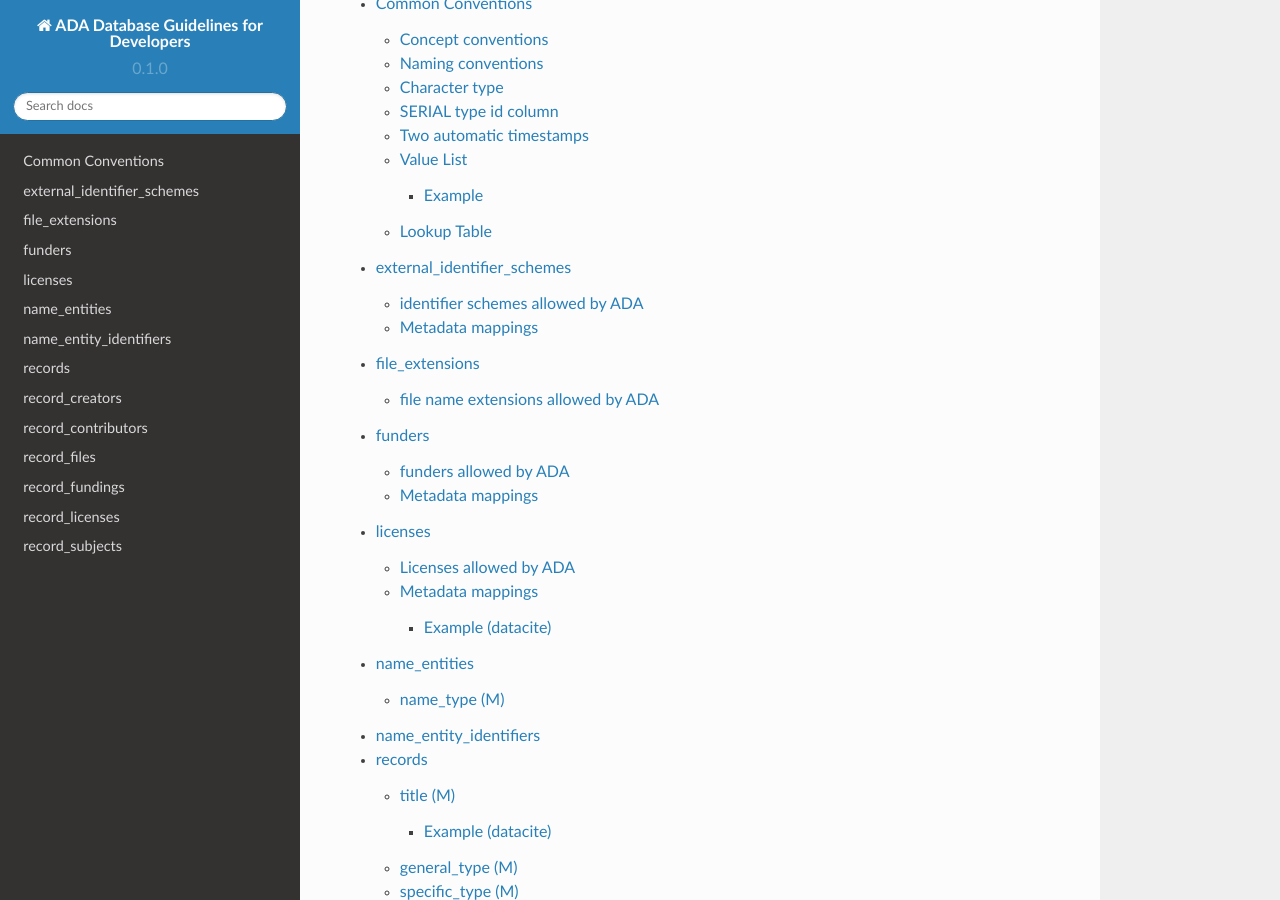
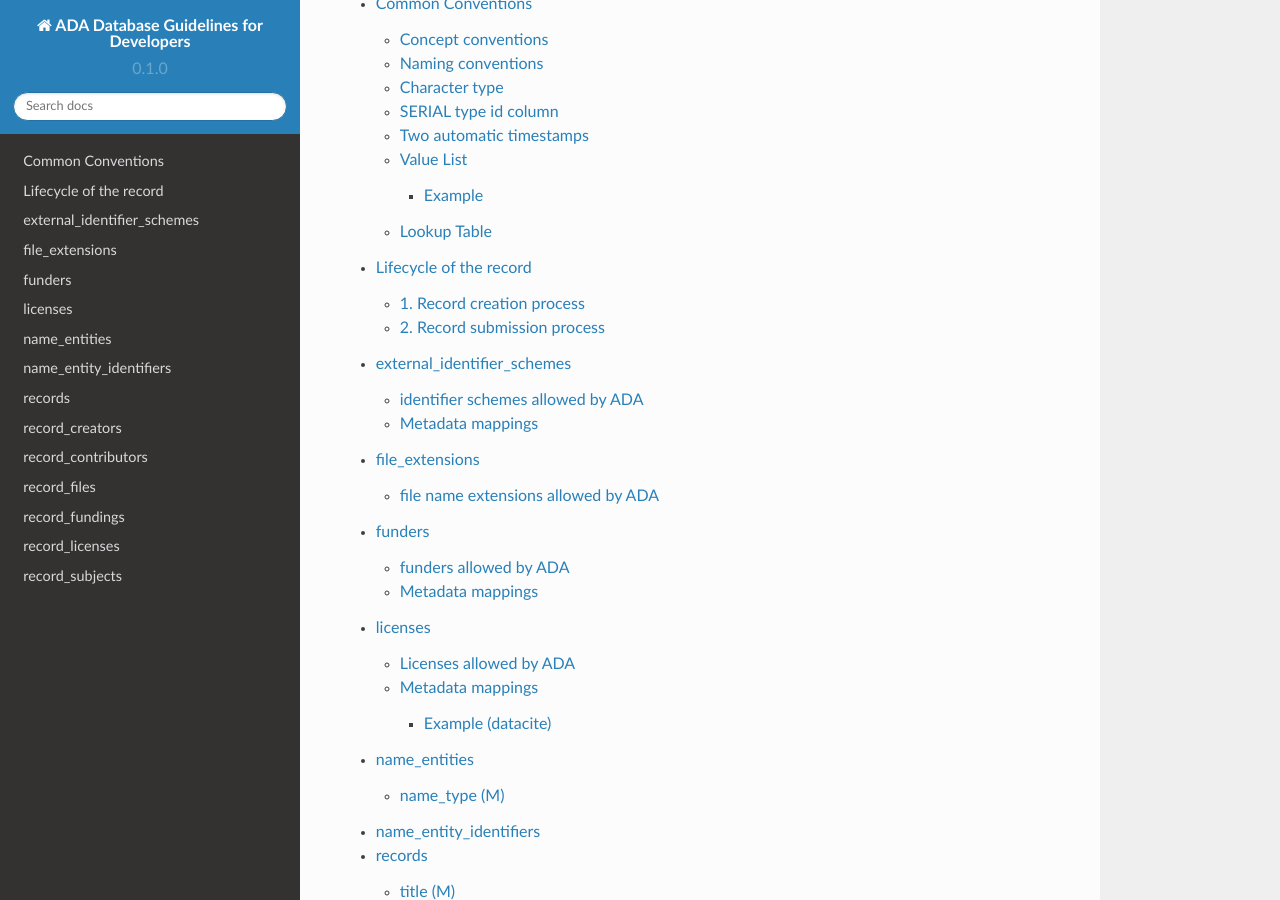
Before and after one commit to amds-ldeo/ada-db-spec, a Sphinx documentation site: the page built from docs/source/index.rst, in a window 1280 px wide and 900 px high, scrolled down 373 px. Built offline with Sphinx 7.4.7 and the Read the Docs theme 2.0.0, drawn with Linux system fonts in a browser that asks for light colours; pages that are not in the unit, such as notebooks, are missing from menus; some of the changed lines change nothing that is shown.

Commit message:
add lifecycle_of_record.rst

```diff
--- a/docs/source/index.rst
+++ b/docs/source/index.rst
@@ -14,6 +14,7 @@ Contents
 .. toctree::
 
    common_conventions
+   lifecycle_of_record
    external_identifier_schemes
    file_extensions
    funders
--- /dev/null
+++ b/docs/source/lifecycle_of_record.rst
@@ -0,0 +1,78 @@
+Lifecycle of the record
+========================
+
+1. Record creation process
+------------------------
+
+* 1.1 SAMIS send request ``create record`` to ADA API endpoint with minimum metadata requirement(title)
+
+.. code-block:: json
+
+   {
+     "title": "create a samis record in ADA",
+   }
+
+* 1.2 ADA API endpoint send request ``create draft record`` to datacite API endpoint and get the responding from datacite looks like below(partial), find full example at https://support.datacite.org/docs/api-create-dois
+
+.. code-block:: json
+
+   {
+     "data": {
+       "id": "10.5438/0012",
+       "type": "dois",
+       "attributes": {
+         "doi": "10.5438/0012",
+         "prefix": "10.5438",
+         "suffix": "0012",
+         "state": "draft",
+         "created": "2016-09-19T21:53:56.000Z",
+       },
+     },
+   }
+
+* 1.3 ADA API excute ``create operation`` on table ``records`` of ADA database
+
+.. code-block:: sql
+
+   insert into records(title, submission_type, doi, doi_status, doi_issued_date) values('create a samis record in ADA','BundleDelivery','10.5438/0012','Draft','2016-09-19') returing *;
+
+The record created like below
+
++----+------------------------------+-------------+-----------------+--------------+---------------+--------------+--------------------+-----------------+------------+----------------+-------------------------+-------------------------+
+| id | title                        | description | submission_type | general_type | specific_type | doi          | days_until_release | doi_issued_date | doi_status | process_status | created_at              | updated_at              |
++====+==============================+=============+=================+==============+===============+==============+====================+=================+============+================+=========================+=========================+
+| 1  | create a samis record in ADA |             | BundleDelivery  | Dataset      |               | 10.5438/0012 | 0                  | 2016-09-19      | Draft      | Accepted       | 2023-02-13 10:20:38.372 | 2023-02-13 10:20:38.372 |
++----+------------------------------+-------------+-----------------+--------------+---------------+--------------+--------------------+-----------------+------------+----------------+-------------------------+-------------------------+
+
+* 1.4 ADA API send record created in ADA back to SAMIS
+
+2. Record submission process
+-----------------------------
+* 2.1 SAMIS send request ``submit record`` to ADA API endpoint with required metada
+
+.. note::
+   Must ensure all relevant files have been uploaded to S3 before sending the request
+
+.. code-block:: json
+
+   {
+     "doi": "10.5438/0012",
+     "process_status": "Submitted"
+   }
+
+* 2.2 ADA API endpoint excute ``update operation`` on table ``records`` of ADA database, change ``process_status`` to ``Submitted`` and send back to SAMIS
+
+.. code-block:: sql
+   update records set process_status='Submitted' where doi='10.5438/0012';
+
+* 2.3 SAMIS data validation process is triggered and the ``procss_status`` is changed to ``InReview``
+
+  * 2.3.1 if data is not validated, the ``process_status`` is changed to ``Reject``, request ``modify and re-submit`` is sent back to SAMIS
+
+  * 2.3.2 if data is validated, metadata extraction process is triggered.
+
+* 2.4 Extraction process ingest required metada into various tables of ADA database
+
+* 2.5 ADA ? endpoint scoop datacite required metadata from ADA database and send it with request ``update doi``, change state to ``findable``
+
+* 2.6 ADA ? endpoint execute ``update operation`` on table ``records`` of ADA database with response from datacite, change ``process_status`` to ``Published``  and send back to SAMIS
```
